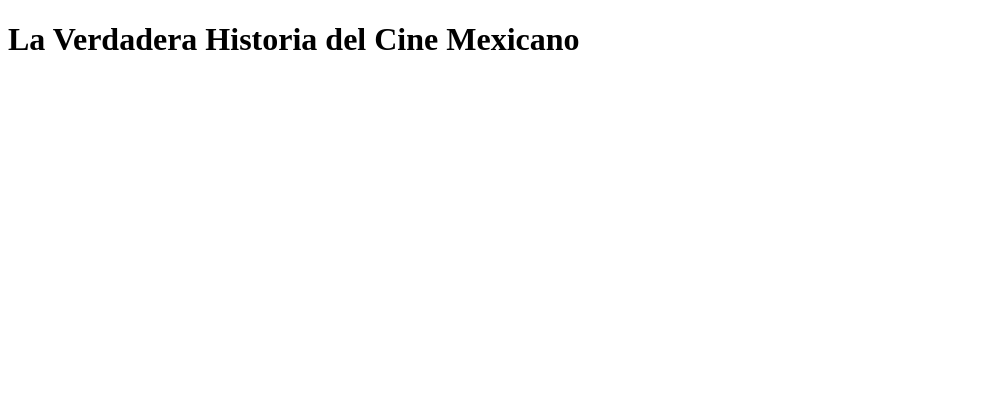
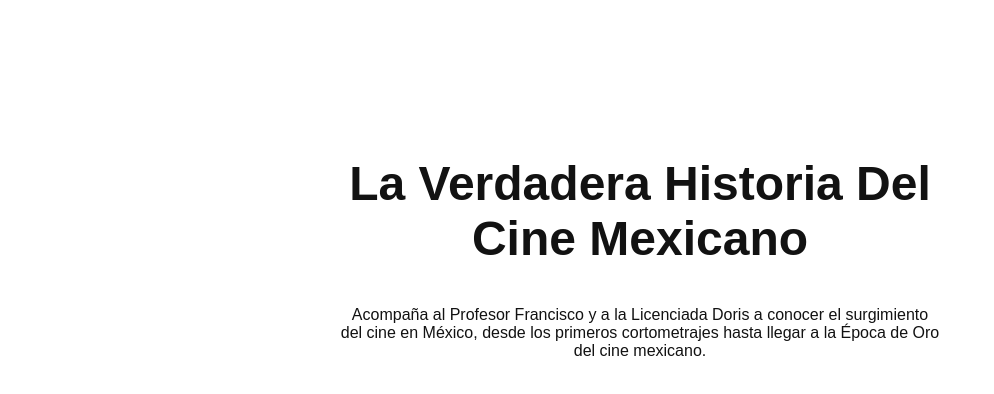
Before and after one commit to Orliland/lvh_cine_mexicano, a React (Vite) app: page / in a window 1280 px wide. Shown: the top 394 px of the page, without its empty margins (0-994 px from the left). Built offline with nearby package versions, Linux system fonts and the light colour scheme.

Commit message:
Add hero section and font source

```diff
--- a/package.json
+++ b/package.json
@@ -10,6 +10,7 @@
     "preview": "vite preview"
   },
   "dependencies": {
+    "@fontsource-variable/noto-sans": "^5.1.0",
     "react": "^18.3.1",
     "react-dom": "^18.3.1"
   },
--- a/src/App.css
+++ b/src/App.css
@@ -0,0 +1,48 @@
+.hero {
+  display: flex;
+  flex-direction: column;
+  justify-content: flex-end;
+  gap: 4rem;
+
+  margin: 0 auto;
+  padding: 3.2rem;
+  max-width: 102.4rem;
+  min-height: 50vh;
+
+  text-align: center;
+
+  color: var(--heading-color);
+}
+
+.hero__heading {
+  margin: 0 auto;
+  max-width: 65rem;
+
+  font-size: 3.2rem;
+}
+
+.hero__description {
+  margin: 0 auto;
+  max-width: 60rem;
+
+  font-size: 1.4rem;
+  font-weight: 200;
+}
+
+.hero__description strong {
+  font-weight: 400;
+}
+
+@media (min-width: 768px) {
+  .hero {
+    min-height: 40vh;
+  }
+
+  .hero__heading {
+    font-size: 4.8rem;
+  }
+
+  .hero__description {
+    font-size: 1.6rem;
+  }
+}
--- a/src/App.jsx
+++ b/src/App.jsx
@@ -1,5 +1,16 @@
+import "./App.css";
+
 const App = () => {
-  return <h1>La Verdadera Historia del Cine Mexicano</h1>;
+  return (
+    <header className="hero">
+      <h1 className="hero__heading">La Verdadera Historia Del Cine Mexicano</h1>
+      <p className="hero__description">
+        Acompaña al Profesor Francisco y a la Licenciada Doris a conocer el
+        surgimiento del cine en México, desde los primeros cortometrajes hasta
+        llegar a la <strong>Época de Oro del cine mexicano</strong>.
+      </p>
+    </header>
+  );
 };
 
 export default App;
--- a/src/index.css
+++ b/src/index.css
@@ -0,0 +1,6 @@
+:root {
+  font-family: "Noto Sans Variable", sans-serif;
+  font-size: 62.5%;
+
+  --heading-color: #121212;
+}
```
Also changed, not shown: src/main.jsx (+9 -7 lines), 1 other file (tests, documents, lock files or other folders).
